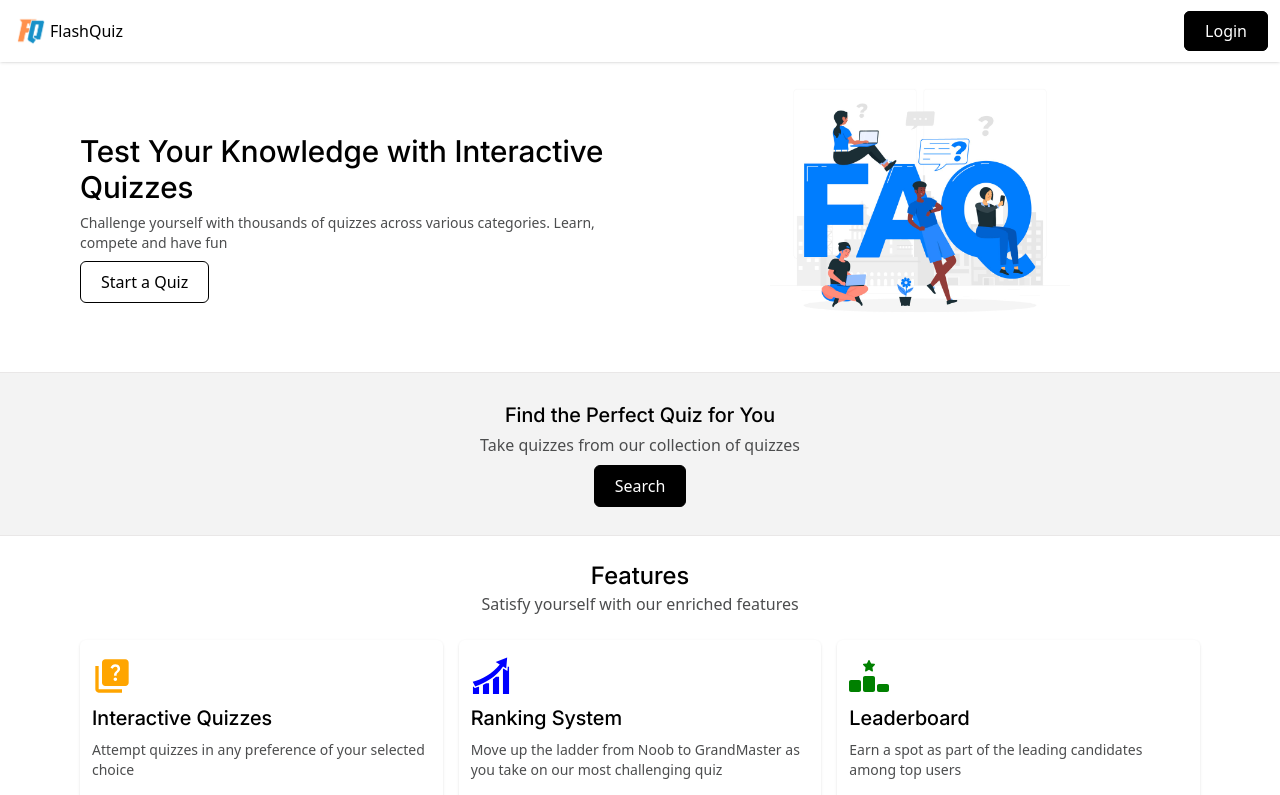
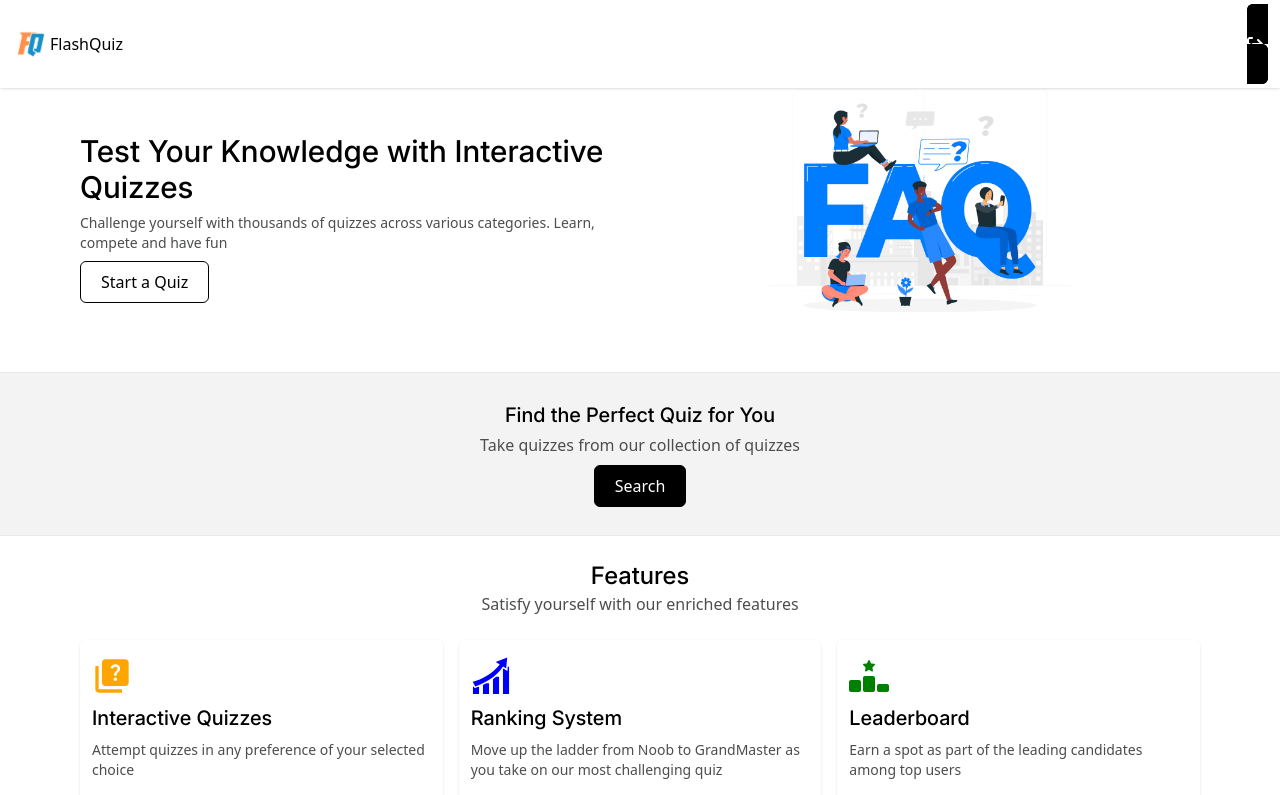
Before and after one commit to Habeebamoo/Flashquiz, a React (Vite) app in the folder client/: page / in a window 1280 px wide. Shown: the top 795 px of the page. Built offline with nearby package versions, Linux system fonts and the light colour scheme; no server answers.

Commit message:
updated header login button

```diff
--- a/client/src/components/Header.tsx
+++ b/client/src/components/Header.tsx
@@ -1,6 +1,7 @@
 import { NavLink } from "react-router-dom"
 import logo from "../assets/logo.png"
 import { useTheme } from "../context/ThemeContext"
+import { FaArrowRightFromBracket } from "react-icons/fa6"
 
 const Header = ({ button=true }: { button: boolean}) => {
   const { theme, setTheme } = useTheme()
@@ -21,7 +22,7 @@ const Header = ({ button=true }: { button: boolean}) => {
       </div>
       {button &&
         <div>
-          <NavLink to={"/login"} className="btn-black">Login</NavLink>
+          <NavLink to={"/login"} className="btn-black"><FaArrowRightFromBracket color="white" /></NavLink>
         </div>
       }
     </header>
```
